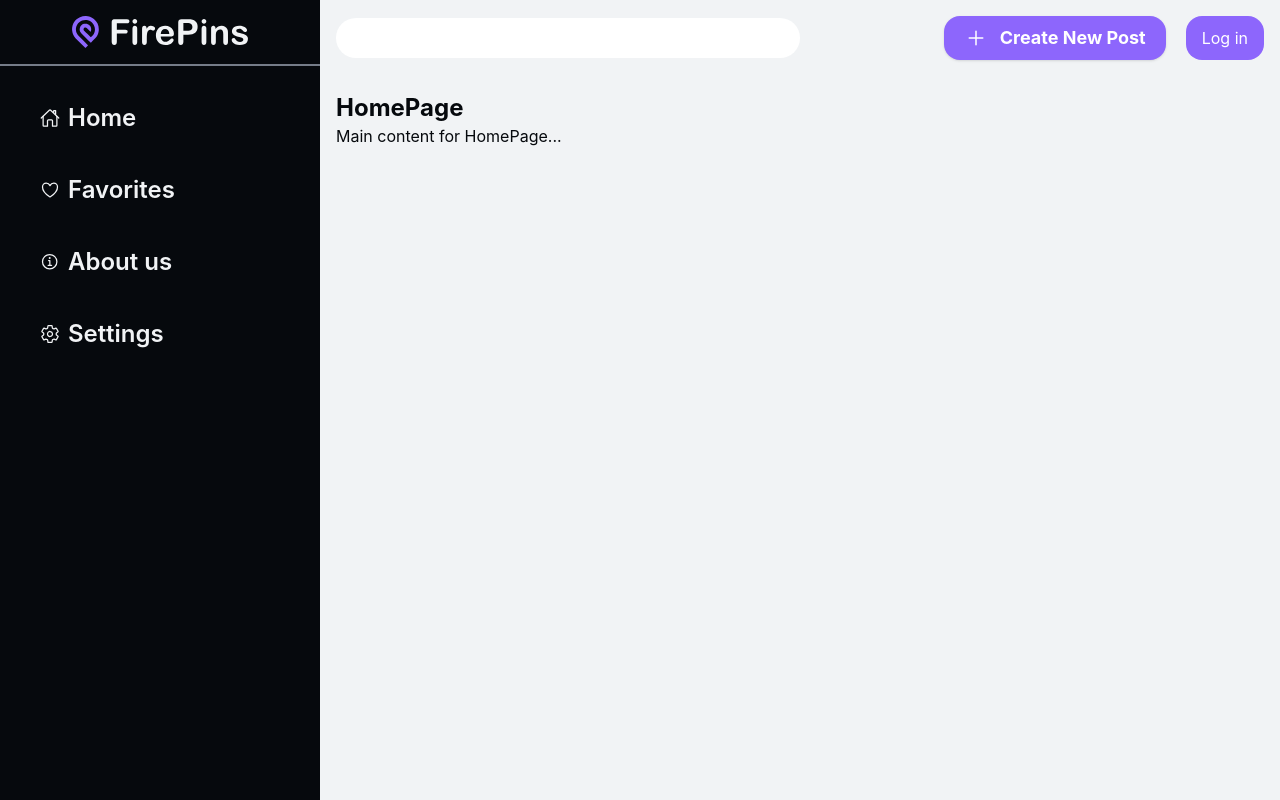
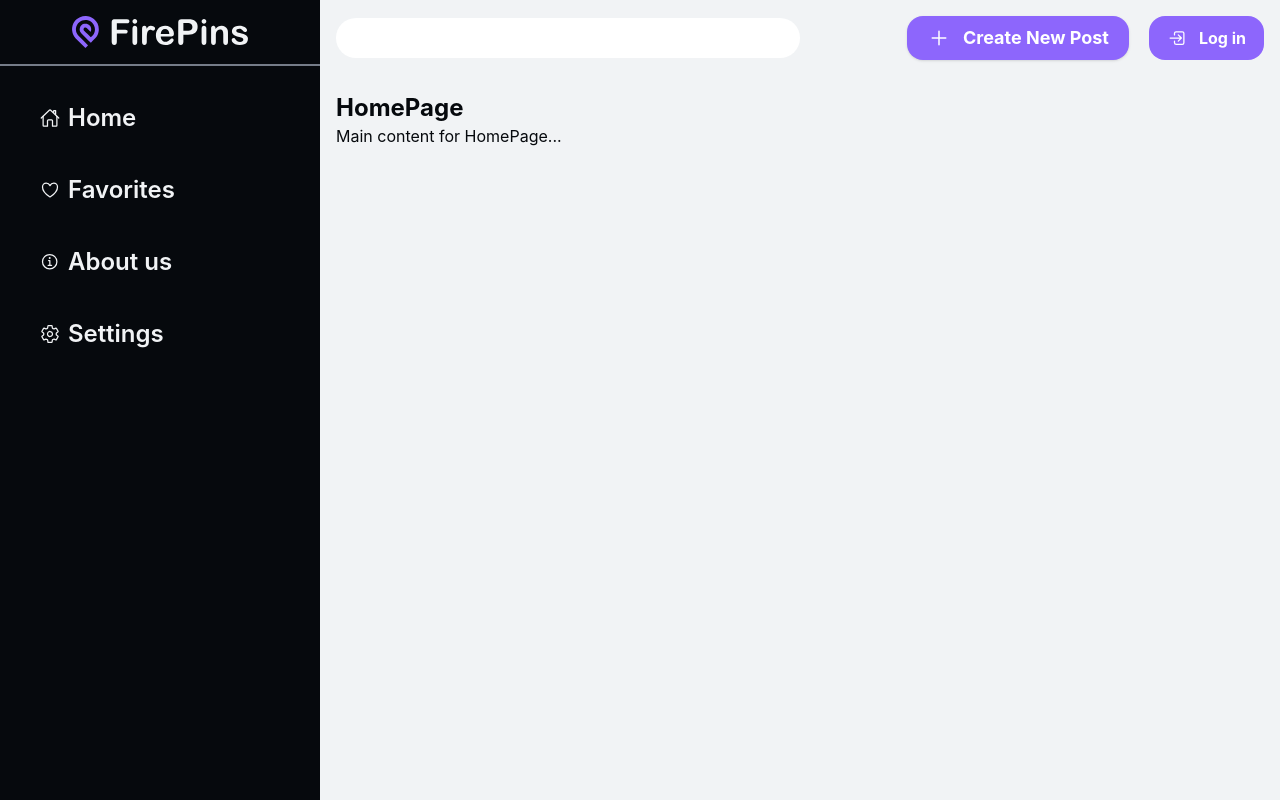
Before and after one commit to DaGigabyte/DH2642_Gp45, a React (Vite) app: page / in a window 1280 px wide. Built offline with nearby package versions, Linux system fonts and the light colour scheme; no server answers; some icons are missing.

Commit message:
Create LogInButton for topbar

```diff
--- /dev/null
+++ b/src/components/topbar/LogInButton.jsx
@@ -0,0 +1,16 @@
+// Icons
+import { IoLogInOutline } from "react-icons/io5";
+
+function LogInButton(props) {
+  return (
+    <button
+      onClick={props.signIn}
+      className="flex items-center rounded-2xl px-4 py-2 font-bold bg-pins-primary border-2 border-transparent text-white hover:border-pins-primary hover:bg-transparent hover:text-pins-secondary transition duration-300 ease-in-out"
+    >
+      <IoLogInOutline size={20} className="mr-3" />
+      Log in
+    </button>
+  );
+}
+
+export default LogInButton;
--- a/src/views/RootView.jsx
+++ b/src/views/RootView.jsx
@@ -4,6 +4,7 @@ import Sidebar from "../components/layout/Sidebar";
 import NewPostModal from "../components/modal/NewPostModal";
 import Search from "./Searchbar";
 import UserAvatarAndMenu from "../components/topbar/UserAvatarAndMenu";
+import LogInButton from "../components/topbar/LogInButton";
 
 function RootView(props) {
   return (
@@ -29,12 +30,7 @@ function RootView(props) {
                 signOut={() => props.onSignOut()}
               />
             ) : (
-              <button
-                onClick={() => props.onSignIn()}
-                className="rounded-2xl px-4 py-2 bg-pins-primary text-white hover:bg-pins-primary-hover"
-              >
-                Log in
-              </button>
+              <LogInButton signIn={() => props.onSignIn()} />
             )}
           </div>
         </div>
```
